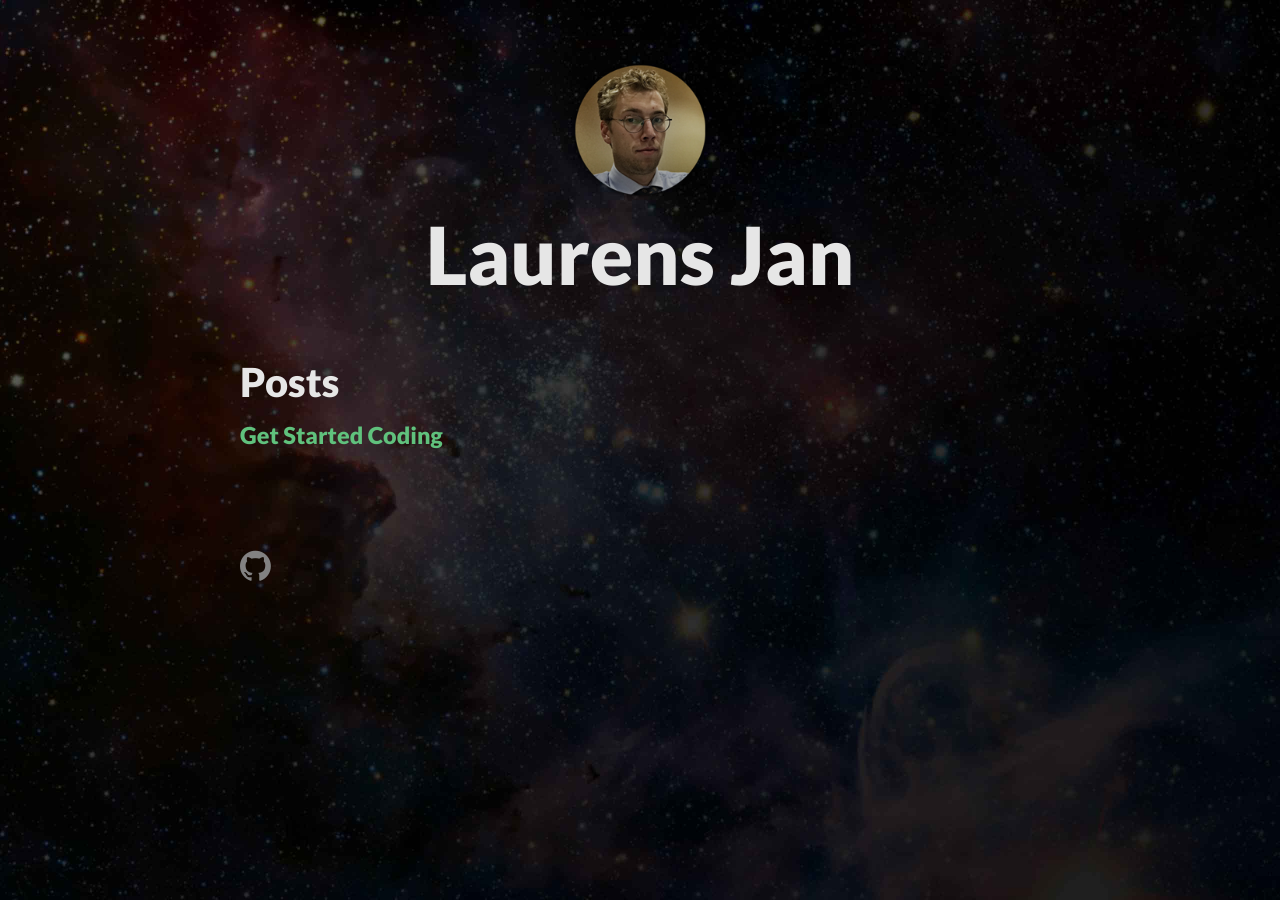
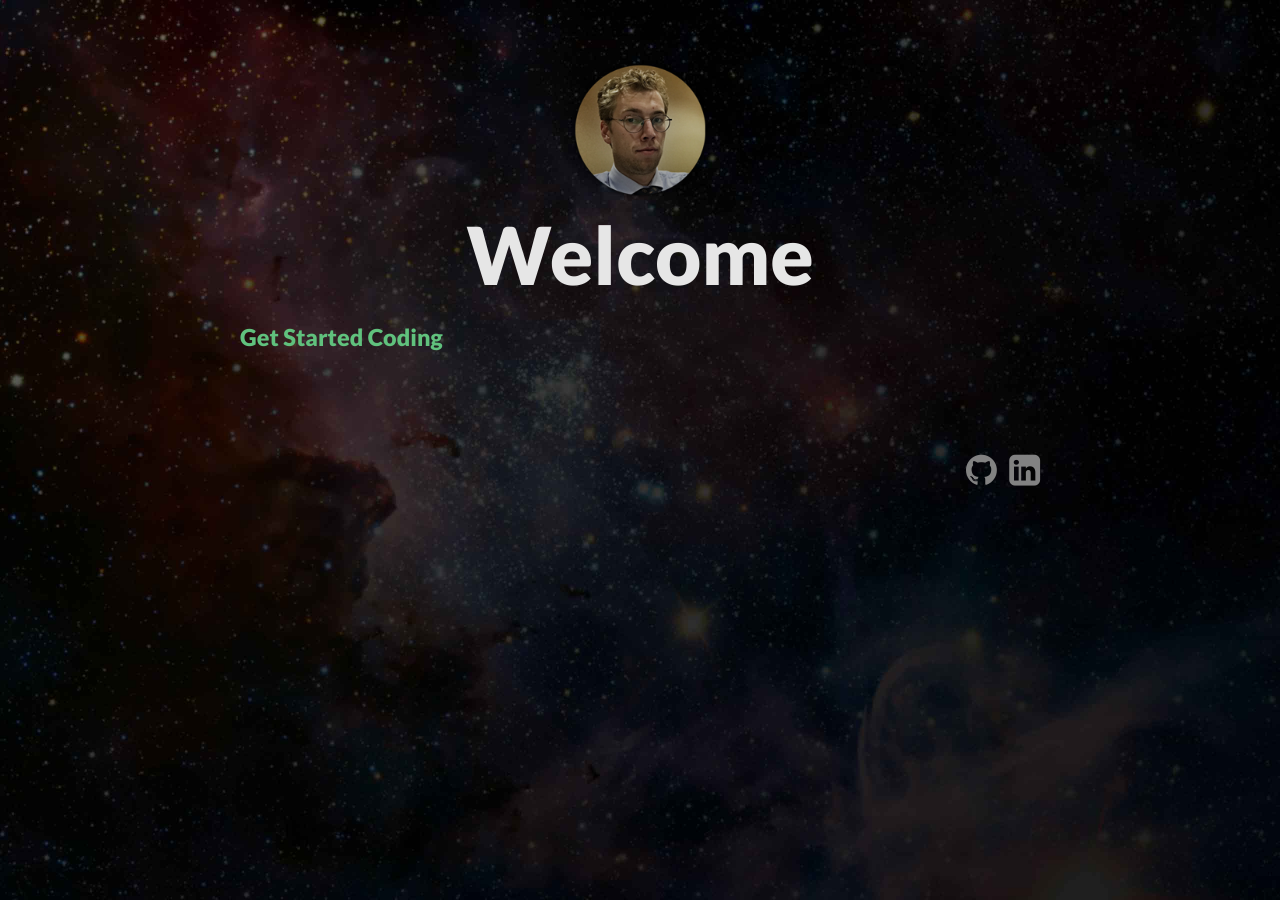
Before and after one commit to laurensjan1999/hello-world, a Jekyll site: the page built from index.md, in a window 1280 px wide. Built offline with Jekyll 4.4.1, drawn with Linux system fonts in a browser that asks for light colours.

Commit message:
improve layout

```diff
--- a/_layouts/default.html
+++ b/_layouts/default.html
@@ -6,7 +6,13 @@ layout: compress
 <head>
   <meta charset="utf-8">
   <meta name="viewport" content="width=device-width, initial-scale=1">
-  <title>{{ page.title }} - {{site.title}}</title>
+  <title>
+    {% if page.layout == "homepage" %}
+      {{ site.title }}
+    {% else %}
+      {{ page.title }} - {{site.title}}
+    {% endif %}
+  </title>
   <link href="https://fonts.googleapis.com/css?family=Lato:900|Work+Sans:400,600" rel="stylesheet">
   <link href="https://maxcdn.bootstrapcdn.com/font-awesome/4.7.0/css/font-awesome.min.css" rel="stylesheet">
   <link rel="stylesheet" href="{{site.baseurl}}/css/main.css">
@@ -14,16 +20,23 @@ layout: compress
 </head>
 <body>
   <header>
+    {% if page.layout != "homepage" %}
+      <a href="{{site.baseurl}}/"><div class="home"></div></a>
+    {% endif %}
     <div class="lj"></div>
   </header>
 
   {{ content }}
 
   <footer>
-
-      <div class="links">
-          <a href="https://github.com/laurensjan" class="github-link"><span>Github - laurensjan</span></a>
-      </div>
+    <ul class="sm-buttons">
+      <li><a href="https://github.com/laurensjan" class="sm-button sm-github">
+        <span>laurensjan on GitHub</span>
+      </a></li>
+      <li><a href="https://nl.linkedin.com/in/laurensjanterwee" class="sm-button sm-linkedin">
+        <span>laurensjan on LinkedIn</span>
+      </a></li>
+    </ul>
   </footer>
 
 {% include analytics.html %}
--- /dev/null
+++ b/_layouts/homepage.html
@@ -0,0 +1,7 @@
+---
+layout: default
+---
+<h1 class="headline">{{page.title}}</h1>
+<div class="spacer"></div>
+
+{{content}}
--- /dev/null
+++ b/_sass/footer.scss
@@ -0,0 +1,60 @@
+
+
+ul.sm-buttons {
+  display: inline-block;
+  list-style: none;
+  padding: 0;
+  margin: 40px 0 60px;
+
+  @include media-query($on-tablet) {
+    float: right;
+    margin: 80px 0 120px;
+
+  }
+}
+
+ul.sm-buttons > li {
+  display: inline;
+  font-size: 2.6em;
+
+  @include media-query($on-laptop) {
+    font-size: 1.8em;
+
+  }
+}
+
+ul.sm-buttons > li:last-of-type {
+  padding-right: 0;
+
+}
+
+a.sm-button  {
+  color: $grey-color;
+
+  &:hover {
+    color: $text-color;
+
+  }
+}
+
+a.sm-button::before {
+  font-family: 'FontAwesome';
+  display: inline-block;
+  vertical-align: middle;
+
+}
+
+.sm-github::before {
+  content: "\f09b";
+
+}
+
+.sm-linkedin::before {
+  content: "\f08c";
+
+}
+
+a.sm-button span {
+  display: none;
+
+}
--- a/_sass/style.scss
+++ b/_sass/style.scss
@@ -99,15 +99,6 @@ dt {
   font-weight: bold;
 }
 
-footer {
-  margin: 40px 0 60px;
-
-  @include media-query($on-tablet) {
-    margin: 80px 0 120px;
-
-  }
-}
-
 
 .home {
   background-image: url(../images/left-arrow.svg);
@@ -204,30 +195,16 @@ footer {
   margin-bottom: 10px;
 
   @include media-query($on-tablet) {
-    margin-bottom: 60px;
+    margin-bottom: 20px;
   }
   @include media-query($on-desktop) {
+    margin-bottom: 60px;
     text-align: left;
   }
 }
 
-.github-link {
-  color: $grey-color;
-  &:hover {
-    color: $text-color;
-  }
-}
-
-.github-link span {
-  display: none;
-}
-
-.github-link::before {
-  font-family: 'FontAwesome';
-  content: "\f09b";
-  font-size: 1.8em;
-  display: inline-block;
-  vertical-align: middle;
+.spacer {
+  height: $spacing-unit;
 }
 
 
--- a/css/main.scss
+++ b/css/main.scss
@@ -48,6 +48,6 @@ $on-desktop:       1440px;
 
 
 // Import partials from `sass_dir` (defaults to `_sass`)
-@import
-        "style"
-;
+@import 'style';
+@import 'post';
+@import 'footer';
--- a/index.md
+++ b/index.md
@@ -1,12 +1,8 @@
 ---
-title: Laurens Jan
-layout: default
+title: Welcome
+layout: homepage
 ---
 
-<h1 class="headline">{{page.title}}</h1>
-<div class="meta"><span>{{page.date | date: '%B %d, %Y'}}</span></div>
-<div class="spacer"></div>
-<h1>Posts</h1>
 {% for post in site.posts %}
-<h3><a href="{{post.url | prepend: site.baseurl}}">{{post.title}}</a></h3>
+  <h3><a href="{{post.url | prepend: site.baseurl}}">{{post.title}}</a></h3>
 {% endfor %}
```
Also changed, not shown: _sass/post.scss (added).
